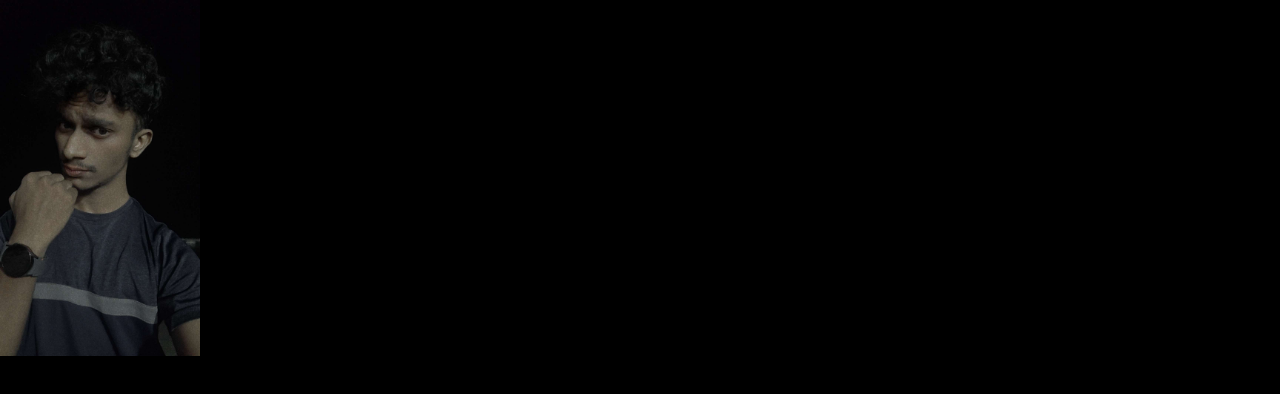
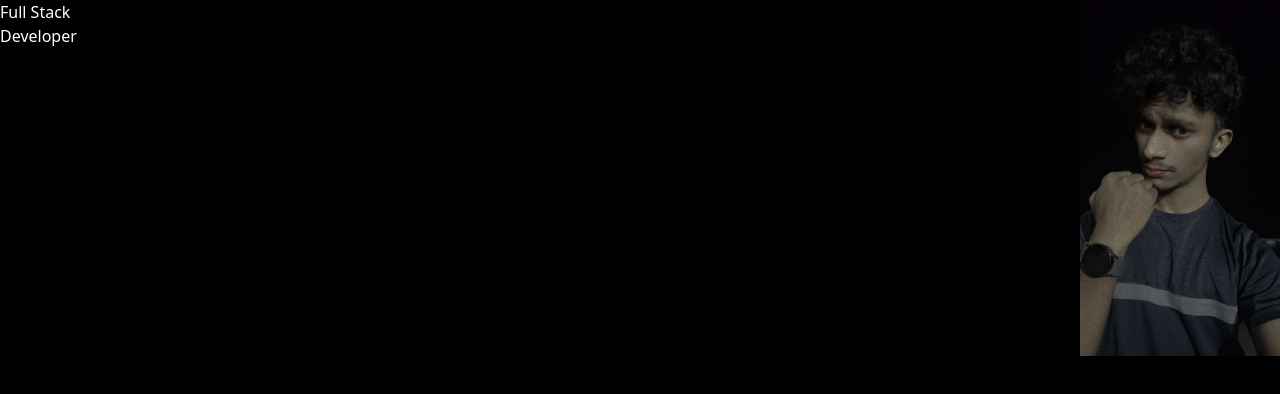
Before and after one commit to TorqueReborn/Portfolio, a React (Vite) app: page / in a window 1280 px wide. Shown: the top 394 px of the page. Built offline with nearby package versions, Linux system fonts and the light colour scheme.

Commit message:
Create banner

```diff
--- a/src/App.tsx
+++ b/src/App.tsx
@@ -1,9 +1,9 @@
-import me from './assets/me.jpg';
+import Banner from './Banner/Banner';
 
 const App = () => {
   return (
     <div>
-      <img width={200} src={me} alt="Photo of Abhinand" />
+      <Banner/>
     </div>
   )
 }
--- /dev/null
+++ b/src/Banner/Banner.tsx
@@ -0,0 +1,13 @@
+import me from '../assets/me.jpg';
+
+const Banner = () => {
+  return (
+    <div className='flex relative'>
+        Full Stack <br />
+        Developer
+        <img src={me} width={200} className='absolute right-0' alt="Photo of Abhinand" />
+    </div>
+  )
+}
+
+export default Banner
```
